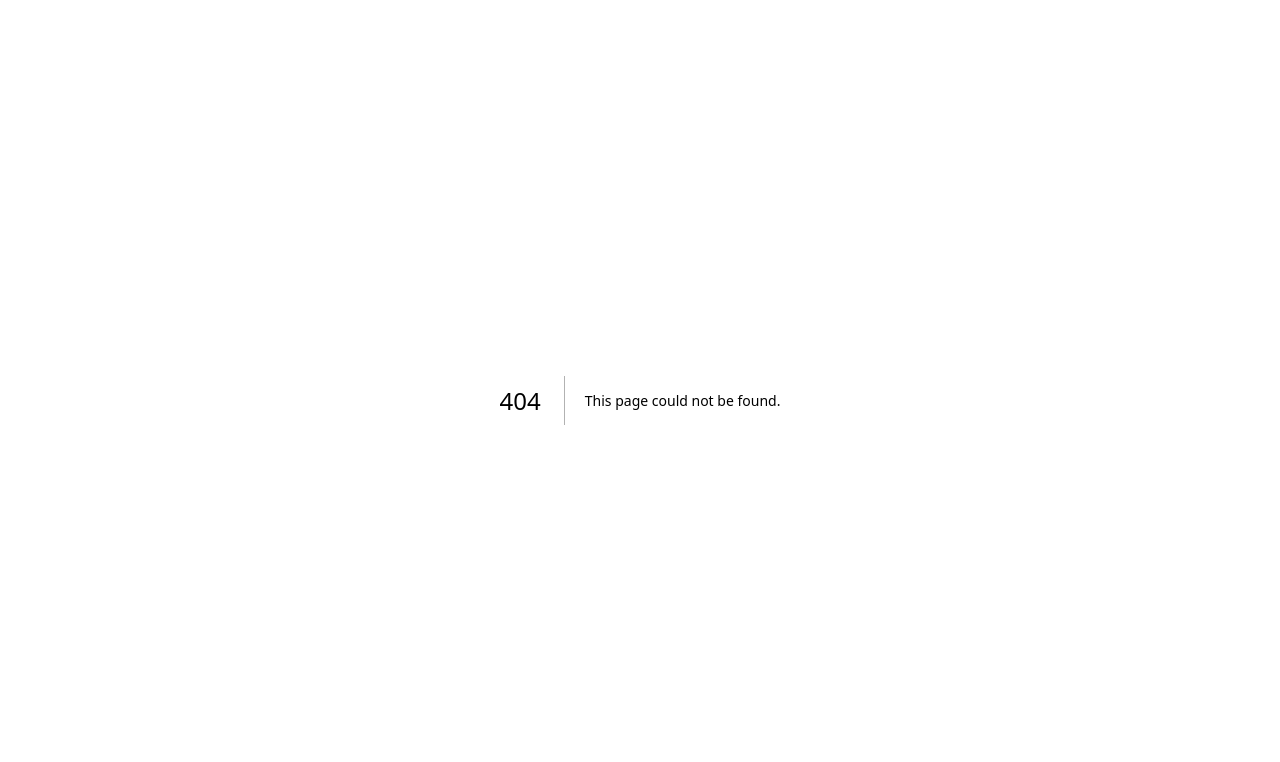
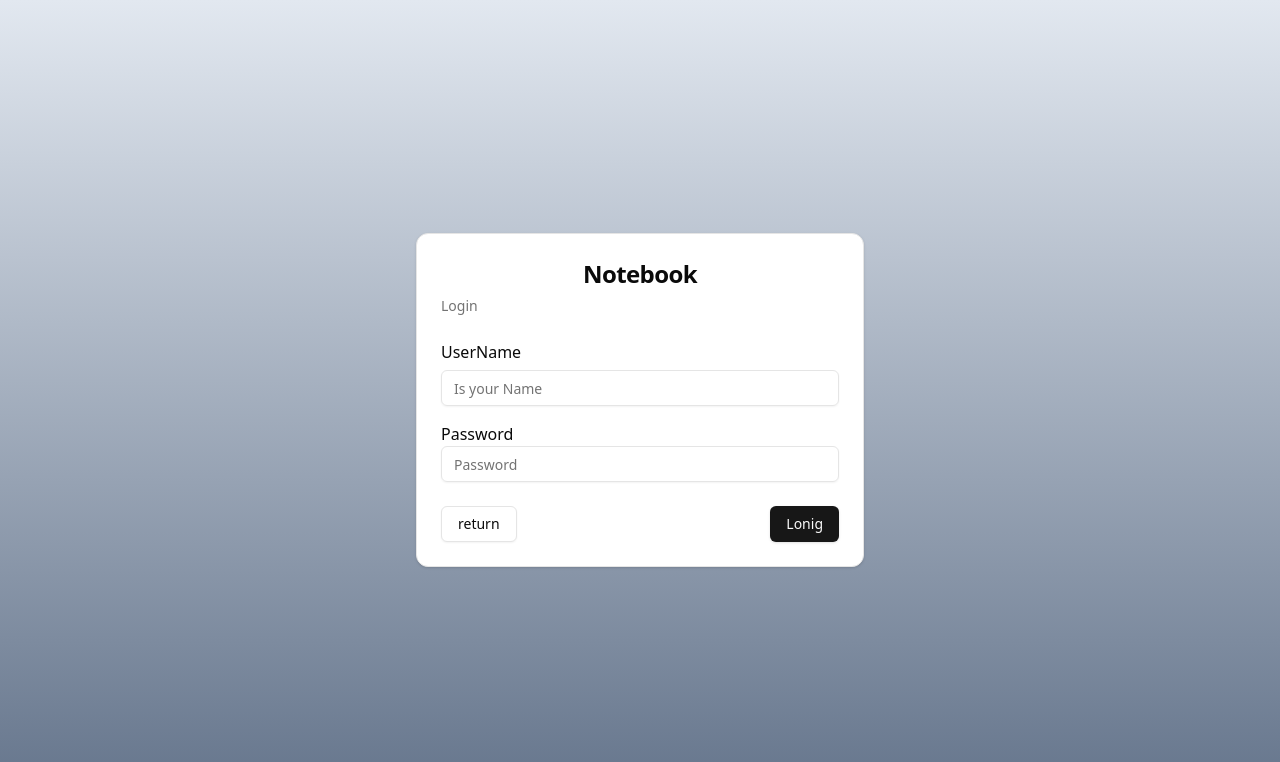
Before and after one commit to sheng6612/notebook, a Next.js app: page /login in a window 1280 px wide. Before the commit this address had no page. Shown: the top 762 px of the page. Built offline with nearby package versions, Linux system fonts and the light colour scheme.

Commit message:
fix: move to app
fix the link and card title

```diff
--- a/src/components/login/page.tsx
+++ b/src/app/login/page.tsx
@@ -9,16 +9,18 @@ import {
   CardHeader,
   CardTitle,
 } from "@/components/ui/card"
-import { Input } from "../ui/input"
+import { Input } from "@/components/ui/input"
 import { Button } from "@/components/ui/button"
+import Link from "next/link"
 
 export default function Login() {
     return (
     <div className="h-screen w-full bg-gradient-to-b from-slate-200 to-slate-500  flex justify-center items-center">
+
       <Card className="w-full max-w-md ">
     <CardHeader>
-      <CardTitle>Login</CardTitle>
-      <CardDescription></CardDescription>
+      <CardTitle className="text-center text-2xl font-bold">Notebook</CardTitle>
+      <CardDescription>Login</CardDescription>
     </CardHeader>
     <CardContent>
       <form>
@@ -35,7 +37,9 @@ export default function Login() {
       </form>
     </CardContent>
     <CardFooter className="flex justify-between">
-      <Button variant="outline">return</Button>
+      <Link href="/">
+        <Button variant="outline">return</Button>
+      </Link>
       <Button>Lonig</Button>
     </CardFooter>
   </Card>
```
